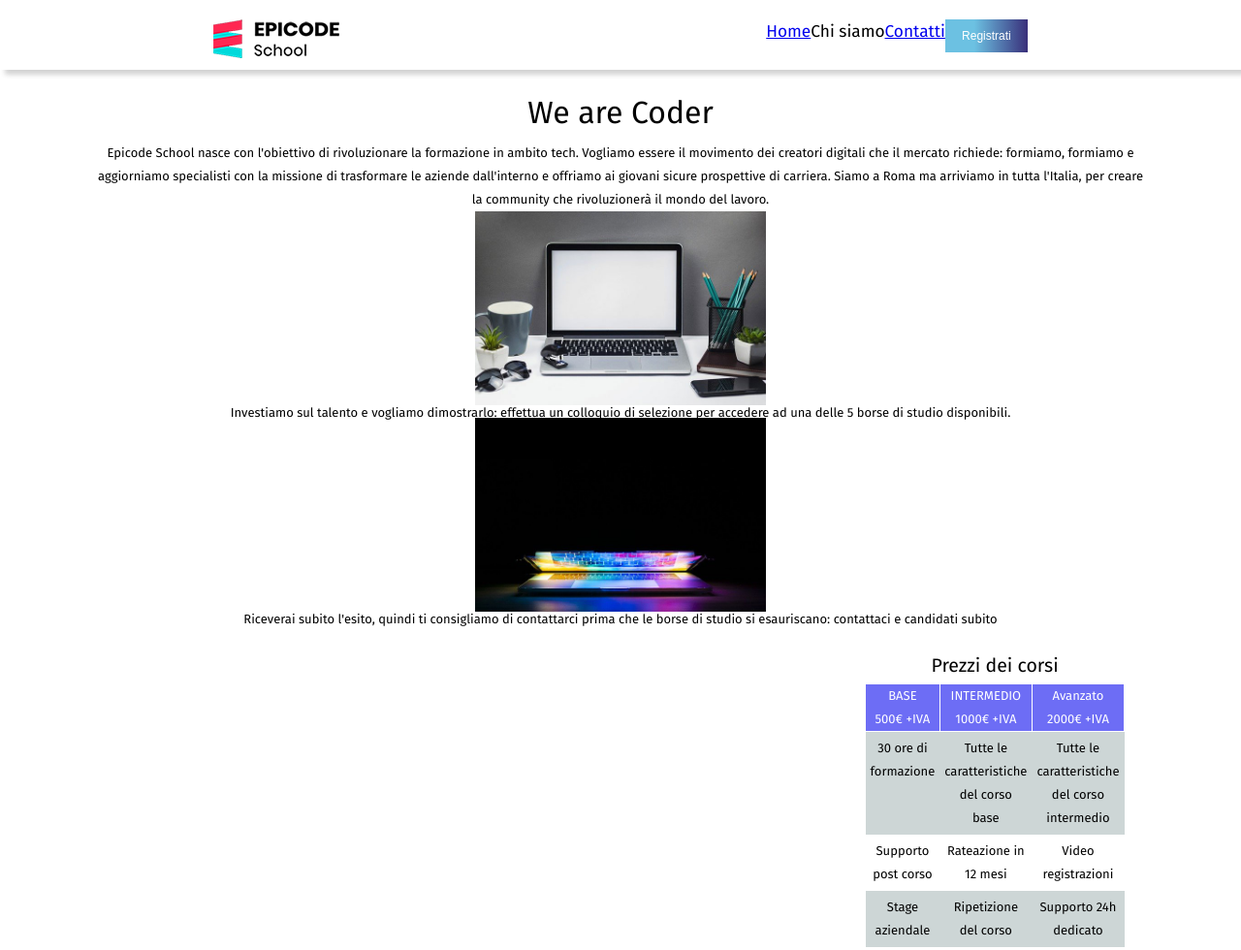
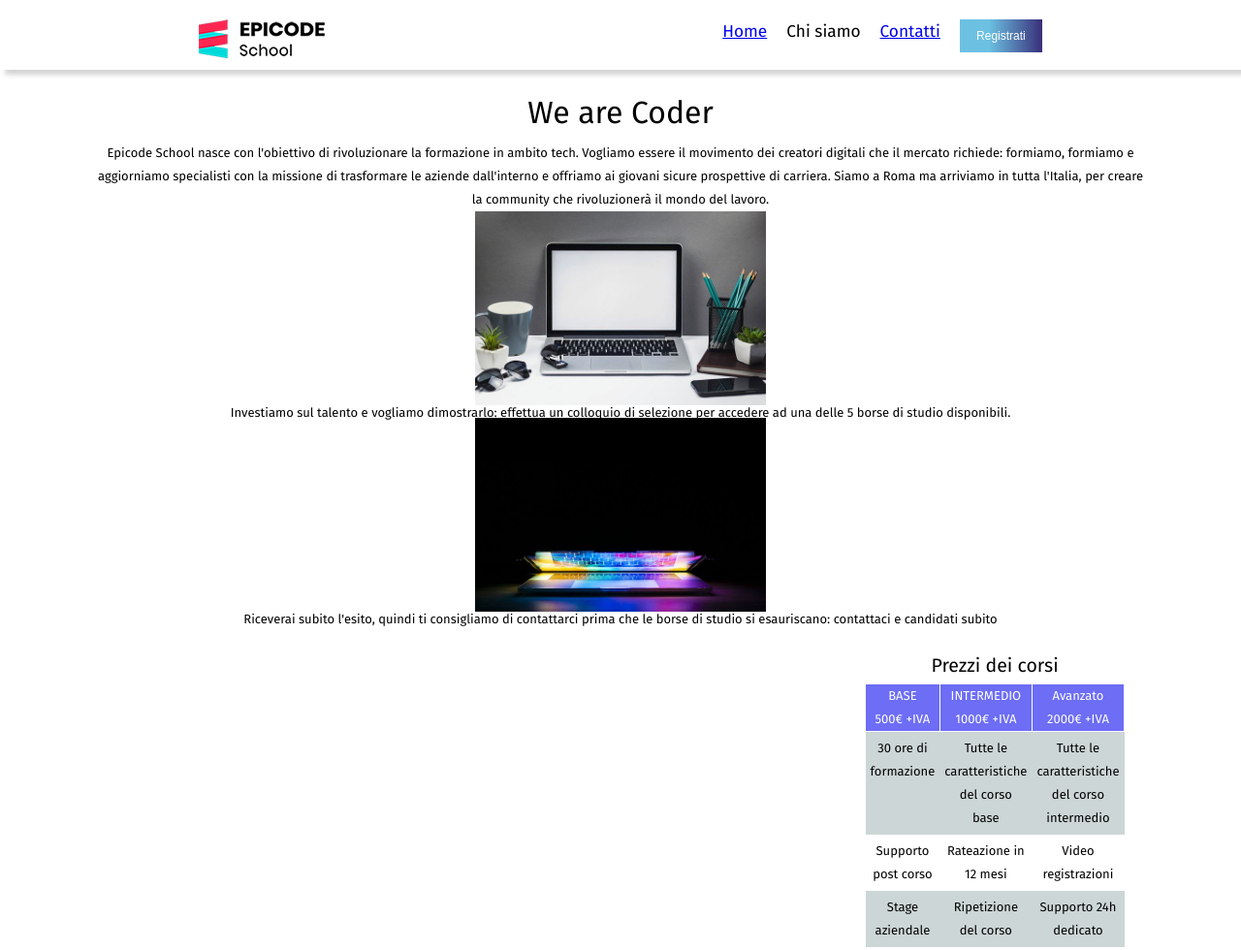
Before and after one commit to Antoninochin/U1-W2-D5-Progetto-settimanale-2, a plain HTML site: page Progetto 2/start/chi-siamo.html in a window 1280 px wide. Shown: the top 980 px of the page at 97% size. Drawn offline with Linux system fonts and the light colour scheme.

Commit message:
add css div-p2

```diff
--- a/Progetto 2/start/assets/css/stile.css
+++ b/Progetto 2/start/assets/css/stile.css
@@ -86,6 +86,9 @@ i{
 .div-p{
     display: flex;
     flex-direction: row;
+}
+.div-p2{
+    margin-right:20px;
 }
 .button-1{
     background: linear-gradient(90deg, rgba(108,193,226,1) 35%, rgba(57,47,122,1) 100%);
--- a/Progetto 2/start/chi-siamo.html
+++ b/Progetto 2/start/chi-siamo.html
@@ -20,13 +20,13 @@
       <header>
         <div class="logo"><img src="./assets/images/logo.png" /></div>
         <div class="div-p">
-          <div>
+          <div class="div-p2">
             <a href="./chi-siamo.html"> <p>Home</p></a>
           </div>
-          <div>
+          <div class="div-p2">
             <p>Chi siamo</p>
           </div>
-          <div>
+          <div class="div-p2">
             <a href="./contatti.html"><p>Contatti</p></a>
           </div>
           <div>
```
Also changed, not shown: Progetto 2/start/contatti.html (+3 -3 lines), Progetto 2/start/index.html (+3 -3 lines).
